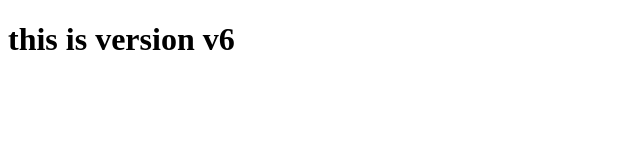
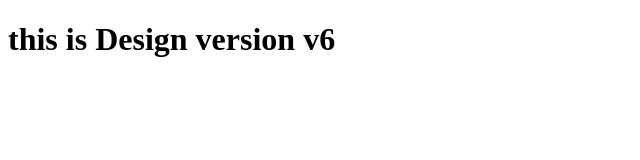
Before and after one commit to Ankitakusshwaha/myrepotest, a plain HTML site: page index.html in a window 1280 px wide. Shown: the whole page, without its empty margins (0-640 px from the left). Drawn offline with Linux system fonts and the light colour scheme.

Commit message:
changed H1

```diff
--- a/index.html
+++ b/index.html
@@ -6,6 +6,6 @@
     <title>Document</title>
 </head>
 <body>
-   <h1>this is version v6</h1>
+   <h1>this is Design version v6</h1>
 </body>
 </html>
```
